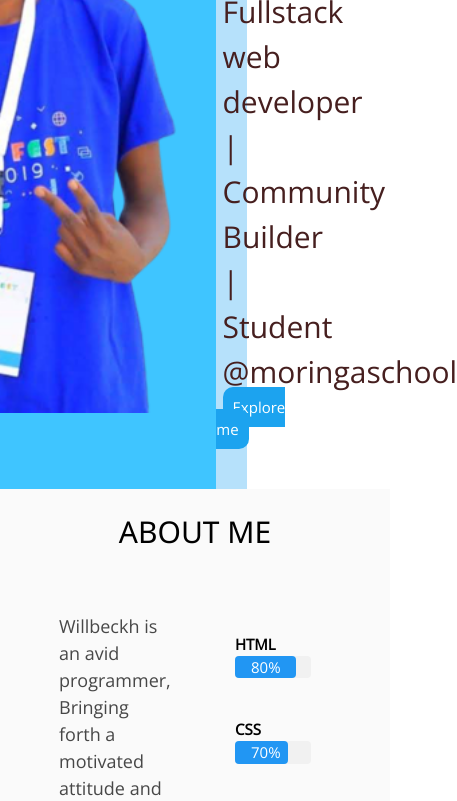
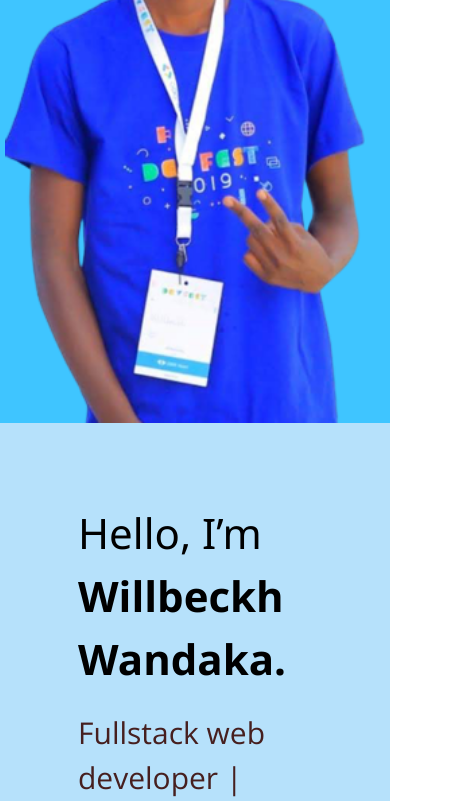
Before and after one commit to Willbeckh/my-portfolio, a plain HTML site: page index.html in a window 390 px wide. Shown: the part 355-1156 px from the top of the page, 457 px wide, since content can reach past the window. Drawn offline with nearby package versions, Linux system fonts and the light colour scheme; a web font is replaced by a local one.

Commit message:
add mobile responsiveness

```diff
--- a/css/style.css
+++ b/css/style.css
@@ -28,6 +28,8 @@ nav {
   background-color: #f1f1f1;
   box-shadow: 0px 0px 6px 3px rgba(0, 0, 0, 0.25);
   padding: 1.3em 10%;
+  position: sticky;
+  top: 0;
 }
 
 .logo {
@@ -313,3 +315,30 @@ nav {
 .footer-note {
   margin-left: 10px;
 }
+
+
+/* MOBILE VERSION: responsive */
+@media screen and (max-width: 480px) {
+  #hero {
+    width: 100%;
+    height: auto;
+    display: flex;
+    flex-direction: column;
+  }
+
+  .personal-pic {
+    width: 100%;
+  }
+
+  .personal-pic img {
+    width: 100%;
+    height: auto;
+    padding: 0 5px;
+  }
+
+  .hero-aside-content  {
+    width: 100%;
+  }
+
+
+}
```
